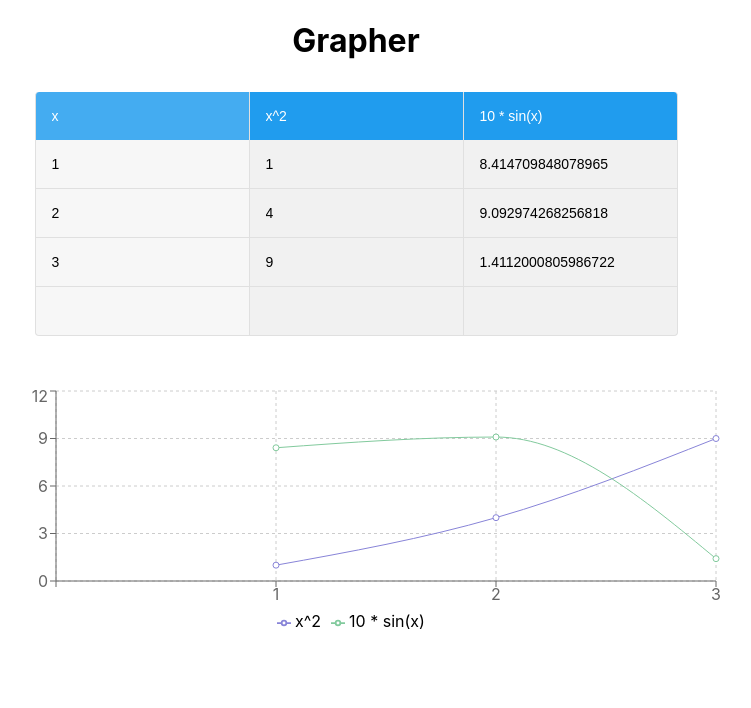
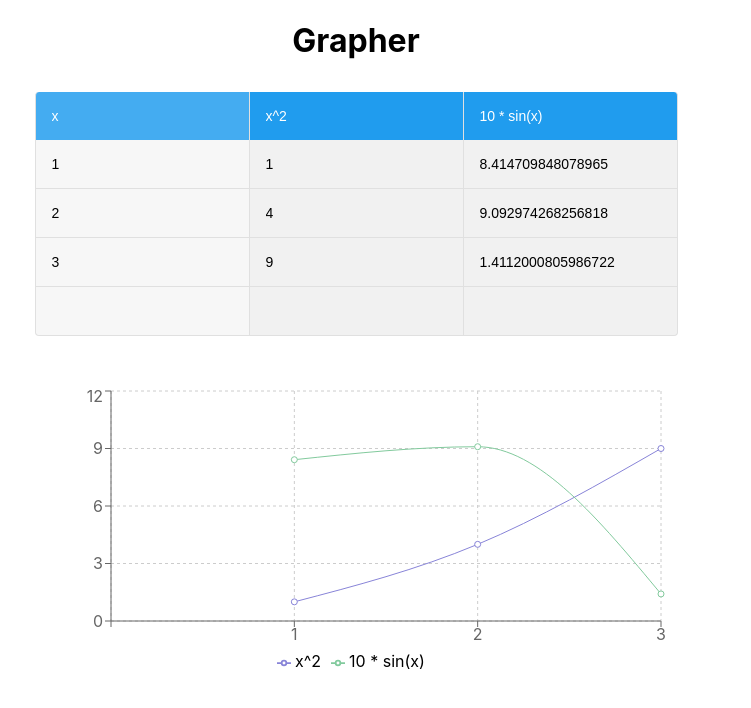
Before and after one commit to ericgrosse/grapher, a React (Create React App) app: page / in a window 1280 px wide. Shown: the top 708 px of the page, without its empty margins (284-1035 px from the left). Built offline with nearby package versions, Linux system fonts and the light colour scheme.

Commit message:
Updated the Chart width and height

```diff
--- a/src/App.js
+++ b/src/App.js
@@ -311,8 +311,8 @@ class App extends React.Component {
 
             <div className="flex-item">
               <Chart
-                width={730}
-                height={250}
+                width={620}
+                height={290}
                 data={graphValues}
                 graphKeys={graphKeys}
                 strokeColors={strokeColors}
```
